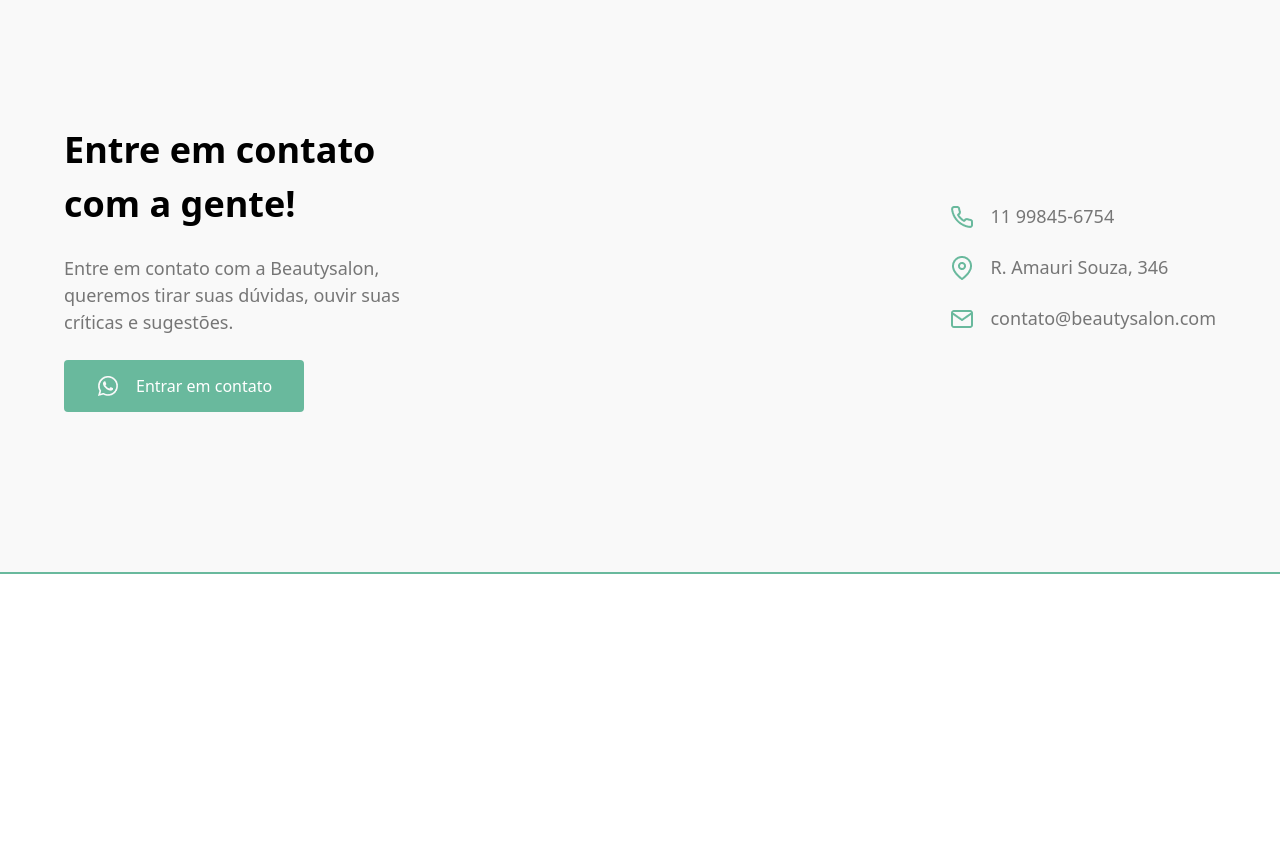
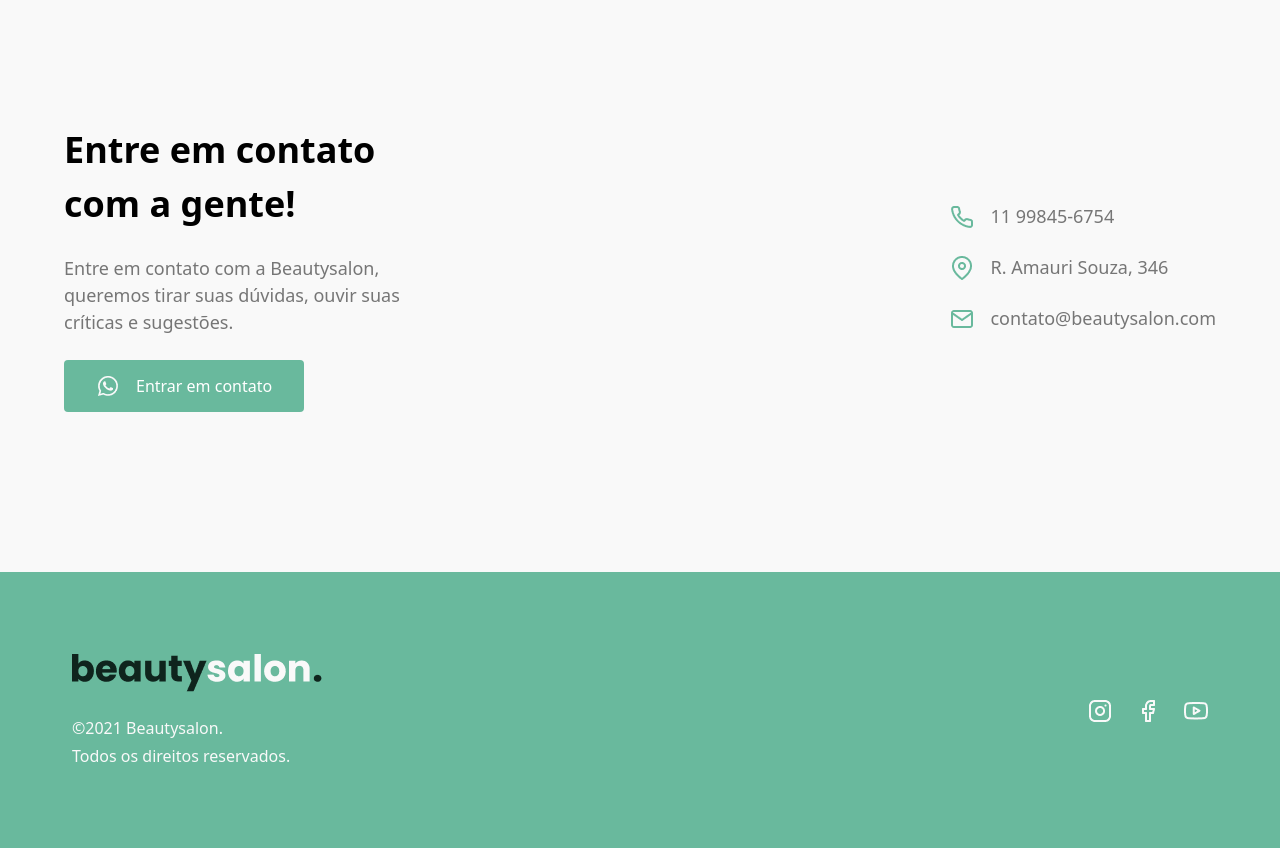
Before and after one commit to Jalilov-dev/Homework-11, a website: page index.html in a window 1280 px wide. Shown: the part 3354-4202 px from the top of the page. Before the commit the page ends 3928 px from the top, so only its background shows below. Drawn offline with Linux system fonts and the light colour scheme.

Commit message:
add:footer

```diff
--- a/index.html
+++ b/index.html
@@ -170,6 +170,22 @@
             </div>
         </div>
     </section>
+
+
+    <footer class="bg-[#69B99D] py-20">
+         <div class="flex justify-between max-w-300 m-auto flex-col lg:flex-row lg:items-center gap-15 px-8">
+               <div>
+                <img  src="./img.png/Logo (4).png" alt="">
+                <p class="text-[#F9F9F9] pt-6 pb-1">©2021 Beautysalon.</p>
+                <p class="text-[#F9F9F9]">Todos os direitos reservados.</p>
+               </div>
+               <div class="flex gap-6 items-center">
+           <img src="./img.png/instagram 1.png" alt="">
+           <img src="./img.png/facebook 1.png" alt="">
+           <img src="./img.png/youtube 1.png" alt="">
+               </div>
+         </div>
+    </footer>
 </body>
 
 </html>
```
Also changed, not shown: img.png/Logo (4).png (added), img.png/facebook 1.png (added), img.png/instagram 1.png (added), img.png/youtube 1.png (added), src/output.css.
